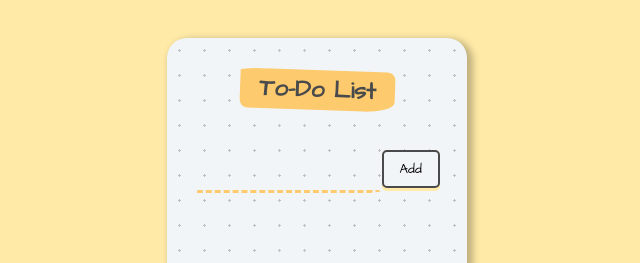
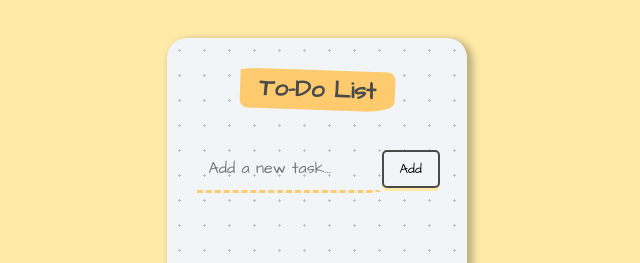
Before and after one commit to jaleel1122/simple-ToDo-list, a React (Create React App) app: page / in a window 1280 px wide. Shown: the top 263 px of the page, without its empty margins (323-963 px from the left). Built offline with nearby package versions, Linux system fonts and the light colour scheme.

Commit message:
Update App.jsx

```diff
--- a/src/components/App.jsx
+++ b/src/components/App.jsx
@@ -1,52 +1,89 @@
-import React from "react";
-import { useState } from "react";
-import TodeItems from "./TodeItems";
+import React, { useState, useEffect } from "react";
+import TodoItems from "./TodoItems";
+
+const STORAGE_KEY = "react-todo-items-v1";
 
 function App() {
   const [inputItem, setInputItem] = useState("");
   const [itemList, setItemList] = useState([]);
 
-  function addItem() {
-    setItemList((prevItem) => [...prevItem, inputItem]);
+  // load from localStorage once
+  useEffect(() => {
+    try {
+      const raw = localStorage.getItem(STORAGE_KEY);
+      if (raw) setItemList(JSON.parse(raw));
+    } catch (e) {
+      console.error("Failed to parse saved items", e);
+    }
+  }, []);
+
+  // save to localStorage when list changes
+  useEffect(() => {
+    localStorage.setItem(STORAGE_KEY, JSON.stringify(itemList));
+  }, [itemList]);
+
+  function addItem(e) {
+    if (e && e.preventDefault) e.preventDefault();
+    const text = inputItem.trim();
+    if (!text) return; // do not add empty
+    const newItem = {
+      id:
+        crypto && crypto.randomUUID
+          ? crypto.randomUUID()
+          : Date.now().toString(),
+      text,
+      done: false,
+      createdAt: Date.now(),
+    };
+    setItemList((prev) => [...prev, newItem]);
     setInputItem("");
   }
 
   function deleteItem(id) {
-    setItemList((prevList) => {
-      return prevList.filter((element, index) => {
-        return index !== id;
-      });
-    });
+    setItemList((prevList) => prevList.filter((item) => item.id !== id));
+  }
+
+  function toggleDone(id) {
+    setItemList((prev) =>
+      prev.map((item) =>
+        item.id === id ? { ...item, done: !item.done } : item
+      )
+    );
   }
 
   return (
-    <div className="container">
-      <div className="heading">
-        <h1>To-Do List</h1>
-      </div>
-      <div className="form">
+    <main className="container" aria-labelledby="todo-heading">
+      <header className="heading">
+        <h1 id="todo-heading">To-Do List</h1>
+      </header>
+
+      <form className="form" onSubmit={addItem}>
         <input
           type="text"
           onChange={(e) => setInputItem(e.target.value)}
           value={inputItem}
+          placeholder="Add a new task..."
+          aria-label="New task"
         />
-        <button onClick={addItem}>
+        <button type="submit" aria-label="Add task">
           <span>Add</span>
         </button>
-      </div>
-      <div>
+      </form>
+
+      <section>
         <ul>
-          {itemList.map((item, index) => (
-            <TodeItems
-              key={index}
+          {itemList.map((item) => (
+            <TodoItems
+              key={item.id}
+              id={item.id}
+              item={item}
               deleteItem={deleteItem}
-              id={index}
-              item={item}
+              toggleDone={toggleDone}
             />
           ))}
         </ul>
-      </div>
-    </div>
+      </section>
+    </main>
   );
 }
 
```
